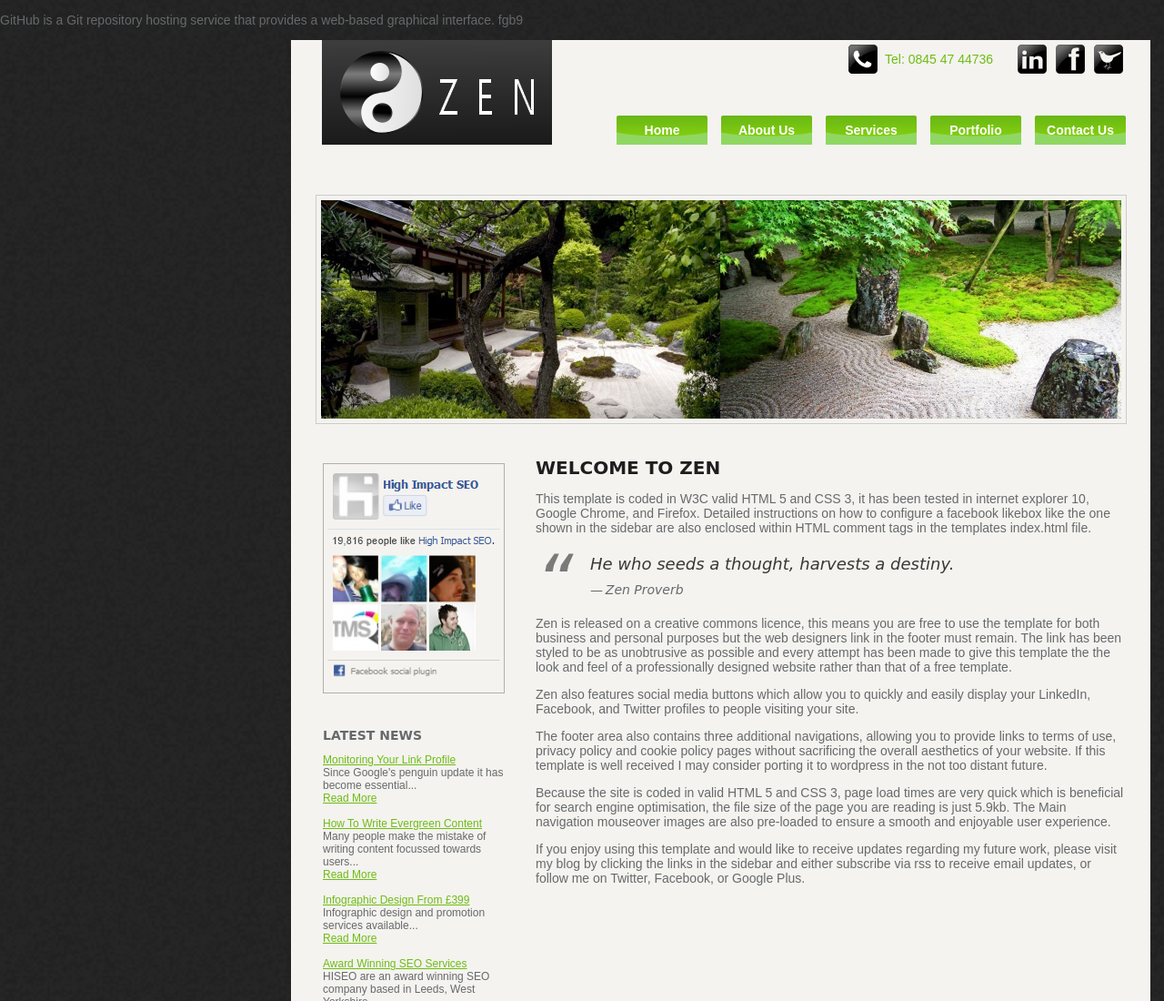
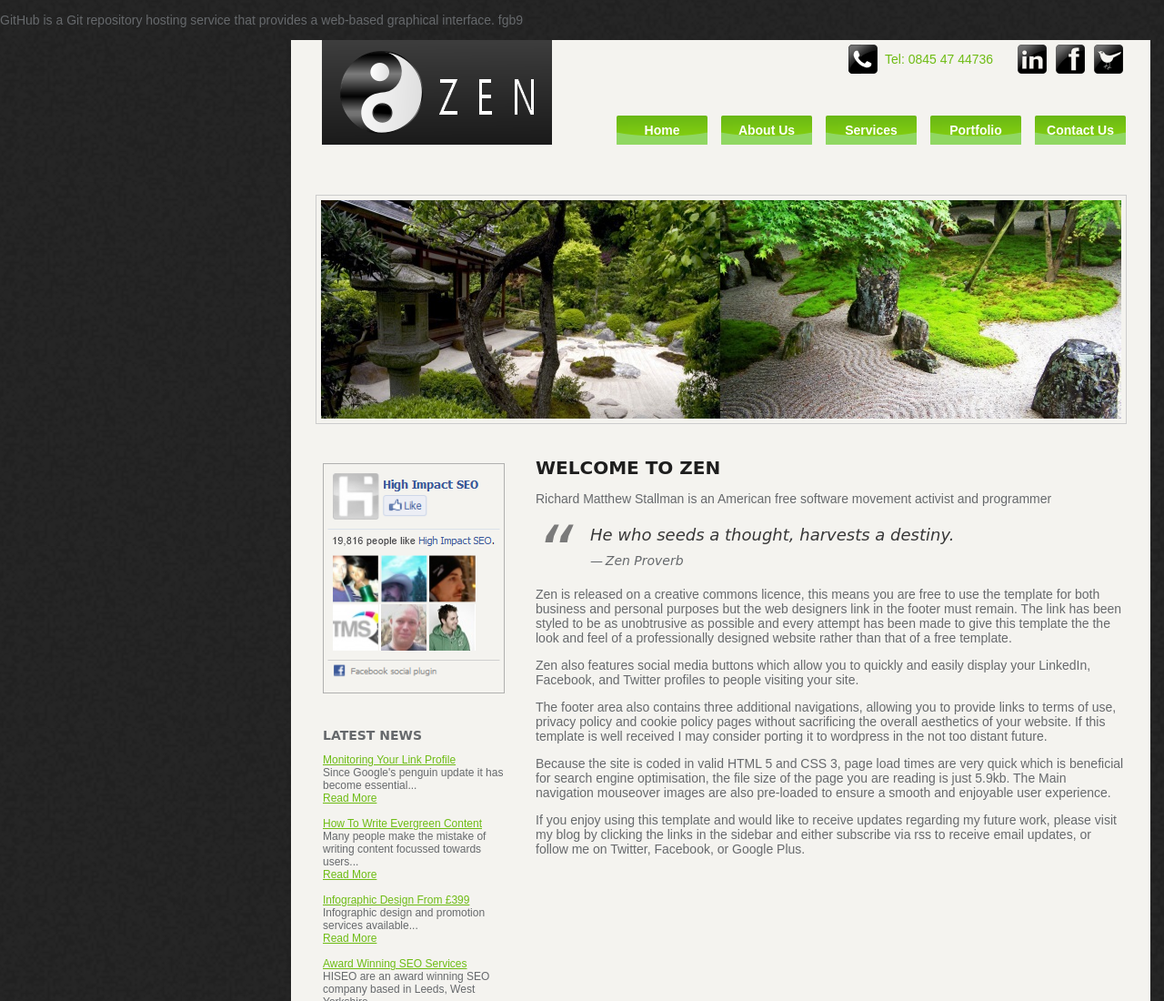
Before and after one commit to git-wirtz-9/hello-world-fgb9, a plain HTML site: page ZEN/index.html in a window 1280 px wide. Shown: the top 1100 px of the page at 91% size. Drawn offline with Linux system fonts and the light colour scheme; a web font is replaced by a local one.

Commit message:
Change first content paragraph in index.html to a sentence about Richard Stallman fgb9

```diff
--- a/ZEN/index.html
+++ b/ZEN/index.html
@@ -38,7 +38,7 @@
 
 <div class="main">
 <h1>Welcome To ZEN</h1>
-<p>This template is coded in W3C valid HTML 5 and CSS 3, it has been tested in internet explorer 10, Google Chrome, and Firefox. Detailed instructions on how to configure a facebook likebox like the one shown in the sidebar are also enclosed within HTML comment tags in the templates index.html file.</p>
+<p>Richard Matthew Stallman is an American free software movement activist and programmer</p>
 <blockquote>He who seeds a thought, harvests a destiny.<cite>Zen Proverb</cite></blockquote>
 <p>Zen is released on a creative commons licence, this means you are free to use the template for both business and personal purposes but the web designers link in the footer must remain. The link has been styled to be as unobtrusive as possible and every attempt has been made to give this template the the look and feel of a professionally designed website rather than that of a free template.</p>
 <p>Zen also features social media buttons which allow you to quickly and easily display your LinkedIn, Facebook, and Twitter profiles to people visiting your site.</p>
```
